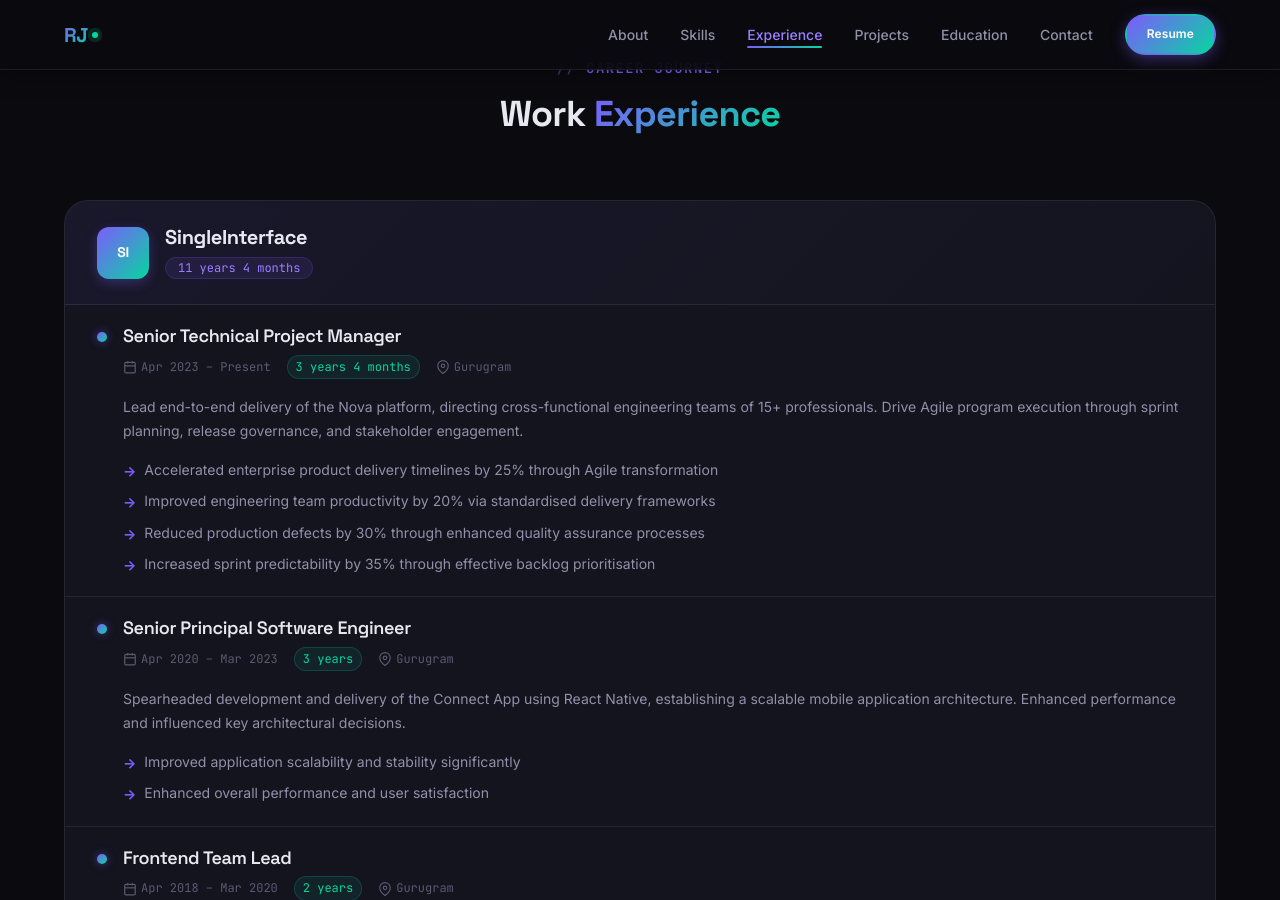
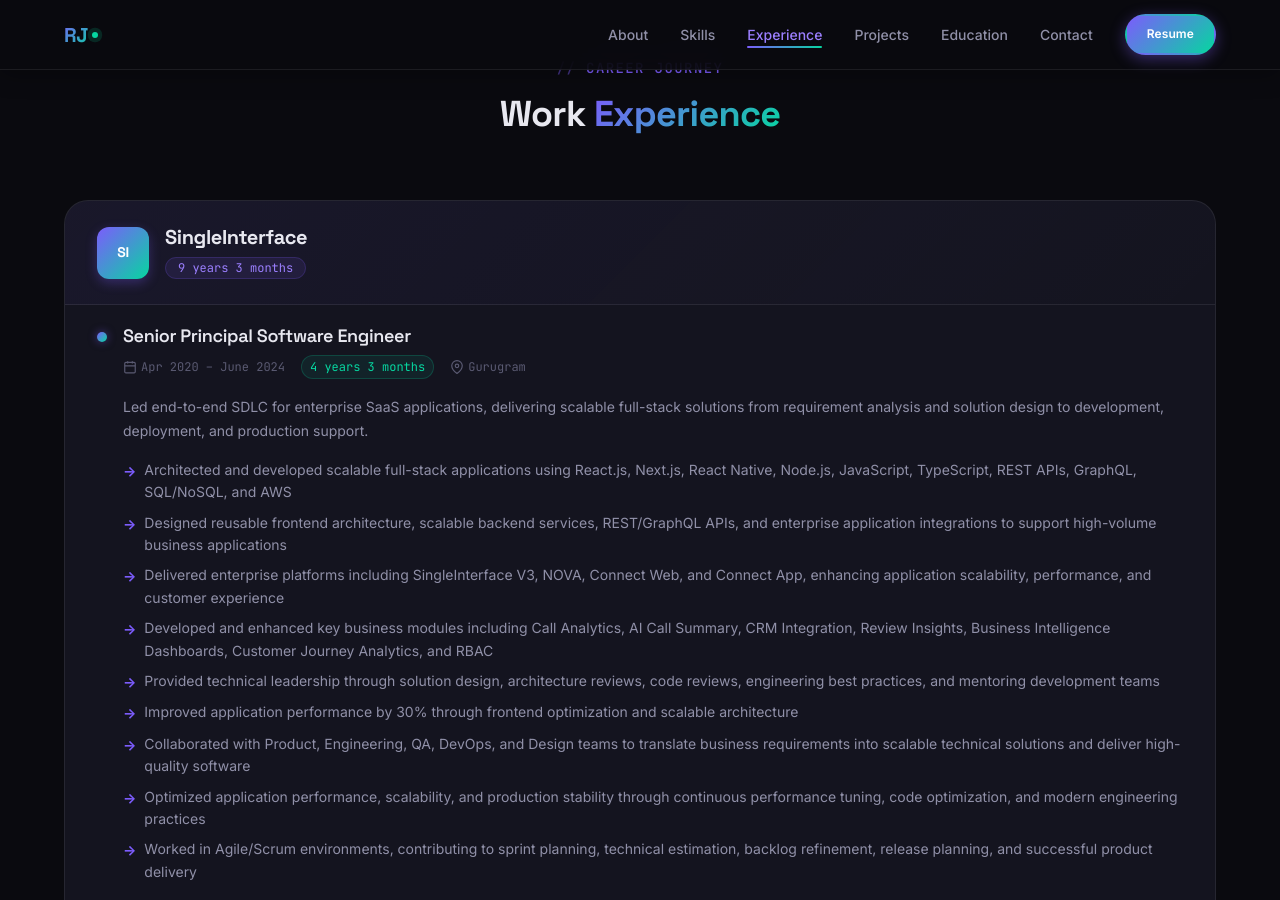
Before and after one commit to RahulJaggi/rahuljaggi.github.io, a Jekyll site: the page built from index.html, in a window 1280 px wide and 900 px high, scrolled down 3317 px. Built offline with Jekyll 4.4.1, drawn with Linux system fonts in a browser that asks for light colours; the list of posts is cut into pages by our own code.

Commit message:
style: combine senior project manager and principal engineer roles under SingleInterface

```diff
--- a/_data/experience.yml
+++ b/_data/experience.yml
@@ -1,26 +1,22 @@
 - company: "SingleInterface"
   logo: "SI"
-  total: "11 years 4 months"
+  total: "9 years 3 months"
   roles:
-    - title: "Senior Technical Project Manager"
-      period: "Apr 2023 – Present"
-      duration: "3 years 4 months"
+    - title: "Senior Principal Software Engineer"
+      period: "Apr 2020 – June 2024"
+      duration: "4 years 3 months"
       location: "Gurugram"
-      description: "Lead end-to-end delivery of the Nova platform, directing cross-functional engineering teams of 15+ professionals. Drive Agile program execution through sprint planning, release governance, and stakeholder engagement."
+      description: "Led end-to-end SDLC for enterprise SaaS applications, delivering scalable full-stack solutions from requirement analysis and solution design to development, deployment, and production support."
       achievements:
-        - "Accelerated enterprise product delivery timelines by 25% through Agile transformation"
-        - "Improved engineering team productivity by 20% via standardised delivery frameworks"
-        - "Reduced production defects by 30% through enhanced quality assurance processes"
-        - "Increased sprint predictability by 35% through effective backlog prioritisation"
-
-    - title: "Senior Principal Software Engineer"
-      period: "Apr 2020 – Mar 2023"
-      duration: "3 years"
-      location: "Gurugram"
-      description: "Spearheaded development and delivery of the Connect App using React Native, establishing a scalable mobile application architecture. Enhanced performance and influenced key architectural decisions."
-      achievements:
-        - "Improved application scalability and stability significantly"
-        - "Enhanced overall performance and user satisfaction"
+        - "Architected and developed scalable full-stack applications using React.js, Next.js, React Native, Node.js, JavaScript, TypeScript, REST APIs, GraphQL, SQL/NoSQL, and AWS"
+        - "Designed reusable frontend architecture, scalable backend services, REST/GraphQL APIs, and enterprise application integrations to support high-volume business applications"
+        - "Delivered enterprise platforms including SingleInterface V3, NOVA, Connect Web, and Connect App, enhancing application scalability, performance, and customer experience"
+        - "Developed and enhanced key business modules including Call Analytics, AI Call Summary, CRM Integration, Review Insights, Business Intelligence Dashboards, Customer Journey Analytics, and RBAC"
+        - "Provided technical leadership through solution design, architecture reviews, code reviews, engineering best practices, and mentoring development teams"
+        - "Improved application performance by 30% through frontend optimization and scalable architecture"
+        - "Collaborated with Product, Engineering, QA, DevOps, and Design teams to translate business requirements into scalable technical solutions and deliver high-quality software"
+        - "Optimized application performance, scalability, and production stability through continuous performance tuning, code optimization, and modern engineering practices"
+        - "Worked in Agile/Scrum environments, contributing to sprint planning, technical estimation, backlog refinement, release planning, and successful product delivery"
 
     - title: "Frontend Team Lead"
       period: "Apr 2018 – Mar 2020"
```
